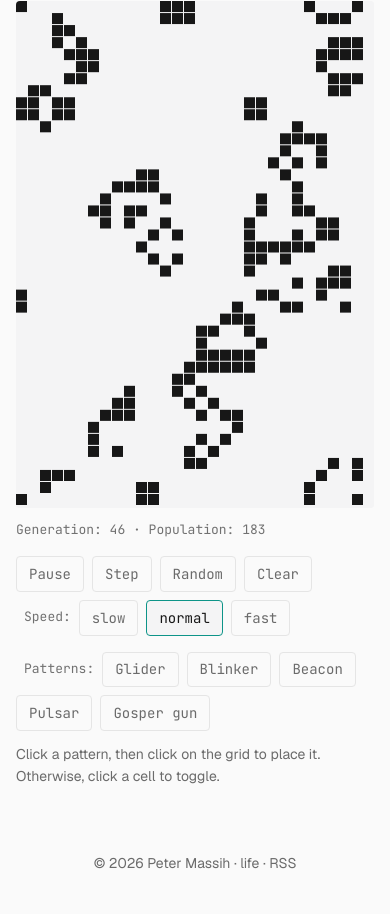
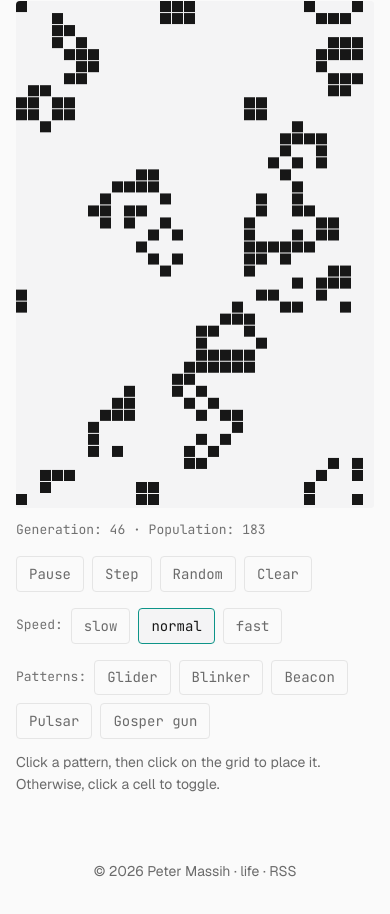
Before and after one commit to PeterAMassih/peteramassih.com, an Astro site: page /life in a window 390 px wide. Shown: the part 570-1484 px from the top of the page. Built offline with nearby package versions, Linux system fonts and the light colour scheme; Astro itself is replaced by a stand-in of ours.

Commit message:
added fix on the displaying of grad viz + life viz + iphone apple touch icon serve

```diff
--- a/astro.config.mjs
+++ b/astro.config.mjs
@@ -8,6 +8,9 @@ import rehypeKatex from 'rehype-katex';
 export default defineConfig({
   site: 'https://peteramassih.com',
   integrations: [mdx(), sitemap()],
+  // Allow any *.trycloudflare.com hostname so phone testing through a quick tunnel works.
+  // The leading dot tells Vite to treat it as a subdomain wildcard; only applies in dev.
+  vite: { server: { allowedHosts: ['.trycloudflare.com'] } },
   markdown: {
     remarkPlugins: [remarkMath],
     rehypePlugins: [rehypeKatex],
--- a/src/pages/404.astro
+++ b/src/pages/404.astro
@@ -69,6 +69,9 @@ const symBetaPair = k('\\beta_1,\\ \\beta_2', false);
       <button id="reset" type="button">Reset</button>
       <button id="toggle" type="button">Play</button>
       <button id="step-btn" type="button">Step</button>
+    </div>
+
+    <div class="controls">
       <span class="label">learning rate</span>
       <button data-lr="0.01" type="button">0.01</button>
       <button data-lr="0.1" type="button" class="active">0.1</button>
@@ -200,7 +203,6 @@ const symBetaPair = k('\\beta_1,\\ \\beta_2', false);
     align-items: center;
   }
   .controls .label {
-    margin-left: var(--space-2);
     font-family: var(--font-mono);
     font-size: var(--text-xs);
     color: var(--color-text-subtle);
--- a/src/pages/life.astro
+++ b/src/pages/life.astro
@@ -29,6 +29,9 @@ import BaseLayout from '../layouts/BaseLayout.astro';
       <button id="step" type="button">Step</button>
       <button id="random" type="button">Random</button>
       <button id="clear" type="button">Clear</button>
+    </div>
+
+    <div class="controls">
       <span class="label">Speed:</span>
       <button data-fps="3" type="button">slow</button>
       <button data-fps="10" type="button" class="active">normal</button>
@@ -88,7 +91,6 @@ import BaseLayout from '../layouts/BaseLayout.astro';
     align-items: center;
   }
   .controls .label {
-    margin-left: var(--space-2);
     font-family: var(--font-mono);
     font-size: var(--text-xs);
     color: var(--color-text-subtle);
```
Also changed, not shown: public/apple-touch-icon.png (added).
